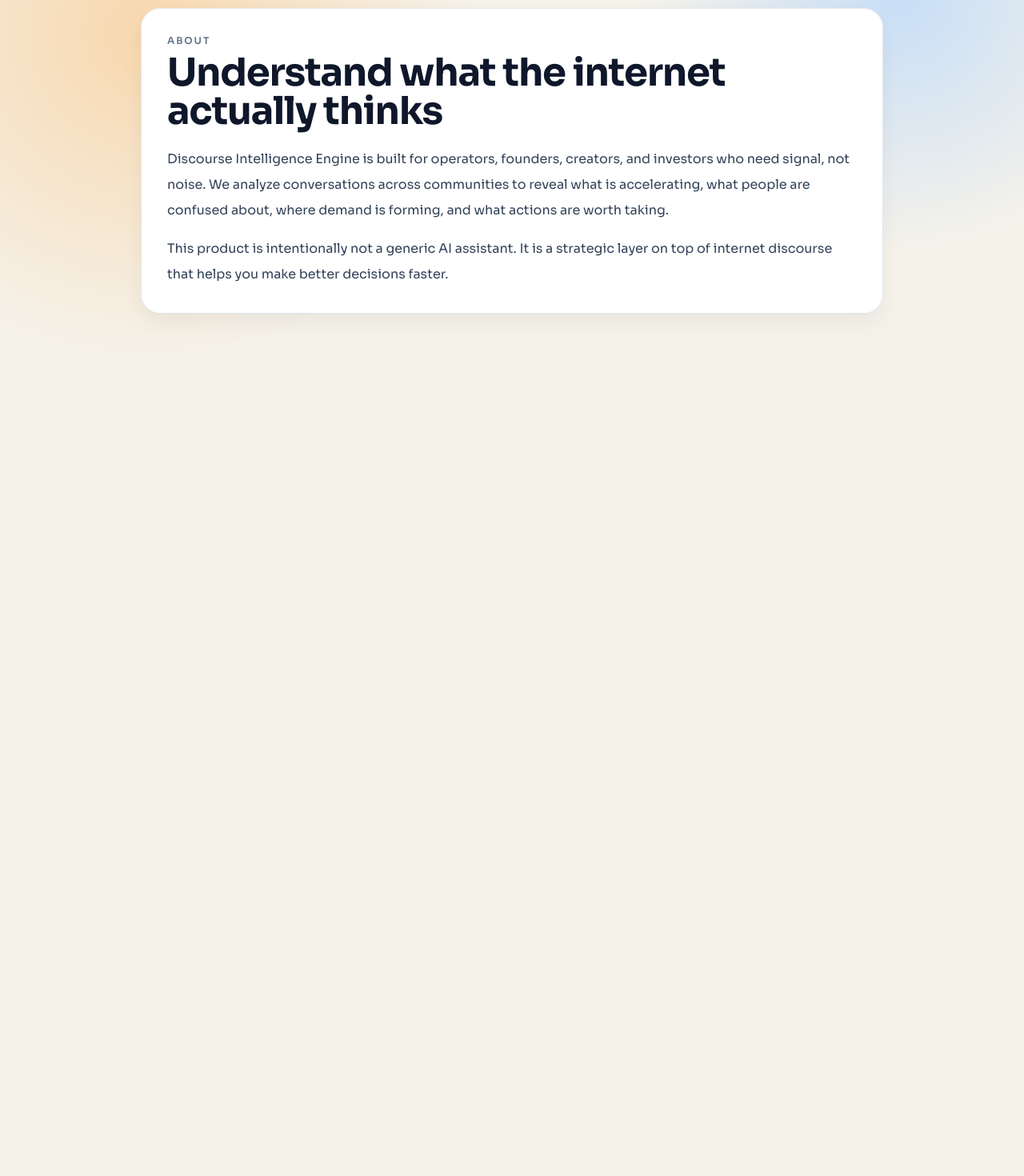
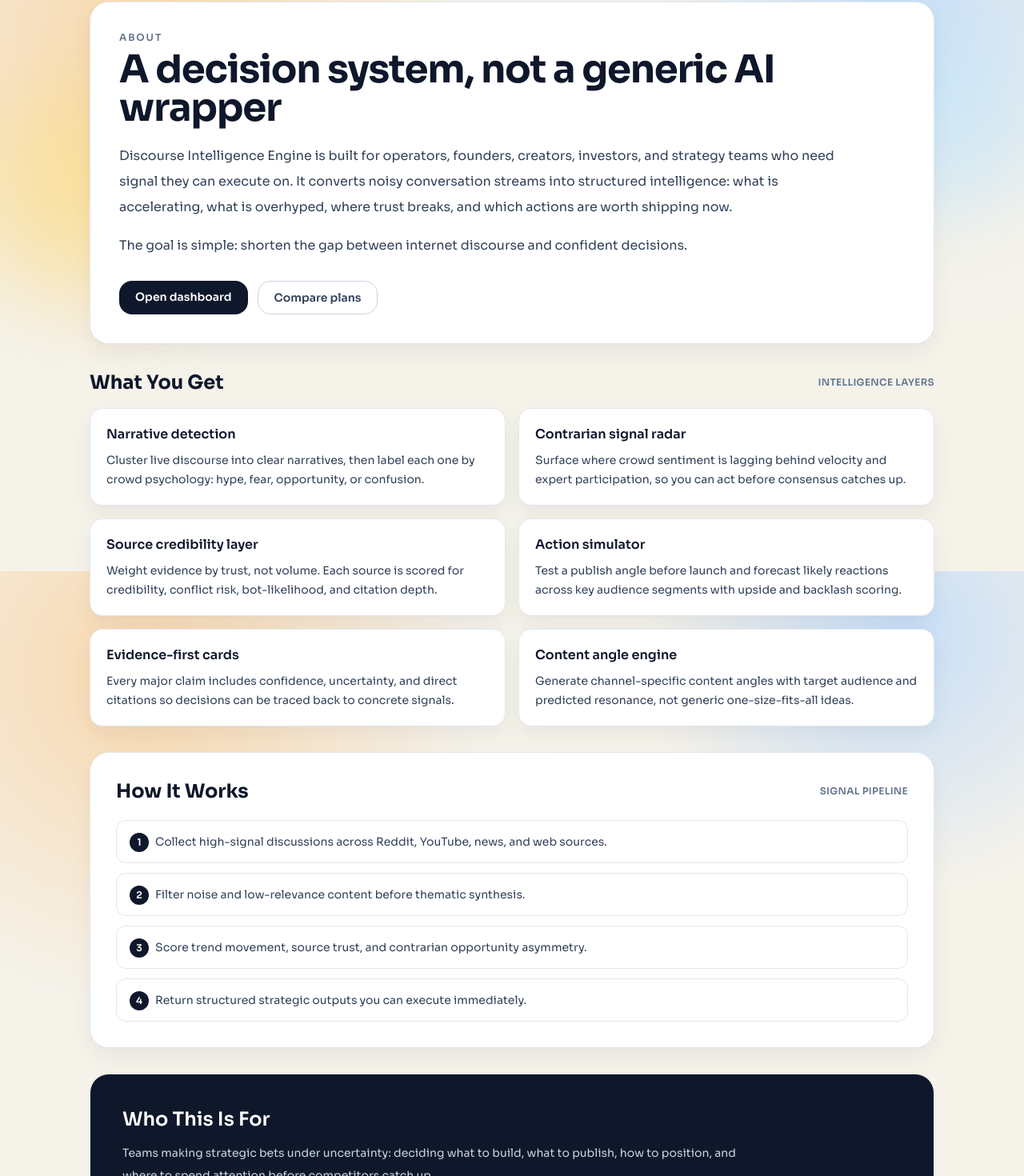
Before and after one commit to noname7571/topic-research, a Next.js app: page /about in a window 1280 px wide. Shown: the part 86-1556 px from the top of the page at 80% size. Before the commit the page ends 800 px from the top, so only its background shows below. Built offline with nearby package versions, Linux system fonts and the light colour scheme; no server answers.

Commit message:
Enhance AboutPage

```diff
--- a/app/about/page.tsx
+++ b/app/about/page.tsx
@@ -1,22 +1,127 @@
+import Link from "next/link";
+
+const operatingLayers = [
+  {
+    title: "Narrative detection",
+    description:
+      "Cluster live discourse into clear narratives, then label each one by crowd psychology: hype, fear, opportunity, or confusion.",
+  },
+  {
+    title: "Contrarian signal radar",
+    description:
+      "Surface where crowd sentiment is lagging behind velocity and expert participation, so you can act before consensus catches up.",
+  },
+  {
+    title: "Source credibility layer",
+    description:
+      "Weight evidence by trust, not volume. Each source is scored for credibility, conflict risk, bot-likelihood, and citation depth.",
+  },
+  {
+    title: "Action simulator",
+    description:
+      "Test a publish angle before launch and forecast likely reactions across key audience segments with upside and backlash scoring.",
+  },
+  {
+    title: "Evidence-first cards",
+    description:
+      "Every major claim includes confidence, uncertainty, and direct citations so decisions can be traced back to concrete signals.",
+  },
+  {
+    title: "Content angle engine",
+    description:
+      "Generate channel-specific content angles with target audience and predicted resonance, not generic one-size-fits-all ideas.",
+  },
+];
+
+const processSteps = [
+  "Collect high-signal discussions across Reddit, YouTube, news, and web sources.",
+  "Filter noise and low-relevance content before thematic synthesis.",
+  "Score trend movement, source trust, and contrarian opportunity asymmetry.",
+  "Return structured strategic outputs you can execute immediately.",
+];
+
 export default function AboutPage() {
   return (
-    <div className="mx-auto w-full max-w-5xl px-5 pb-16 pt-10 sm:px-8 lg:px-12">
-      <section className="glass-panel rounded-3xl p-8">
-        <p className="text-xs font-semibold uppercase tracking-[0.16em] text-slate-500">
-          About
+    <div className="relative mx-auto w-full max-w-6xl px-5 pb-16 pt-8 sm:px-8 lg:px-12">
+      <div className="pointer-events-none absolute left-[-90px] top-[140px] h-64 w-64 rounded-full bg-amber-300/30 blur-3xl" />
+      <div className="pointer-events-none absolute right-[-70px] top-[70px] h-56 w-56 rounded-full bg-sky-200/45 blur-3xl" />
+
+      <section className="glass-panel relative rounded-3xl p-7 sm:p-9">
+        <p className="text-xs font-semibold uppercase tracking-[0.16em] text-slate-500">About</p>
+        <h1 className="mt-2 text-4xl font-bold tracking-tight text-slate-900 sm:text-5xl">
+          A decision system, not a generic AI wrapper
+        </h1>
+        <p className="mt-5 max-w-4xl text-base leading-8 text-slate-700">
+          Discourse Intelligence Engine is built for operators, founders, creators, investors, and
+          strategy teams who need signal they can execute on. It converts noisy conversation streams
+          into structured intelligence: what is accelerating, what is overhyped, where trust breaks,
+          and which actions are worth shipping now.
         </p>
-        <h1 className="mt-2 text-4xl font-bold tracking-tight text-slate-900 sm:text-5xl">
-          Understand what the internet actually thinks
-        </h1>
-        <p className="mt-5 text-base leading-8 text-slate-700">
-          Discourse Intelligence Engine is built for operators, founders, creators, and investors who
-          need signal, not noise. We analyze conversations across communities to reveal what is
-          accelerating, what people are confused about, where demand is forming, and what actions are
-          worth taking.
+        <p className="mt-4 max-w-4xl text-base leading-8 text-slate-700">
+          The goal is simple: shorten the gap between internet discourse and confident decisions.
         </p>
-        <p className="mt-4 text-base leading-8 text-slate-700">
-          This product is intentionally not a generic AI assistant. It is a strategic layer on top of
-          internet discourse that helps you make better decisions faster.
+
+        <div className="mt-7 flex flex-wrap gap-3">
+          <Link
+            href="/dashboard"
+            className="rounded-2xl bg-slate-900 px-5 py-2.5 text-sm font-semibold text-white transition hover:bg-slate-800"
+          >
+            Open dashboard
+          </Link>
+          <Link
+            href="/pricing"
+            className="rounded-2xl border border-slate-300 bg-white px-5 py-2.5 text-sm font-semibold text-slate-700 transition hover:bg-slate-50"
+          >
+            Compare plans
+          </Link>
+        </div>
+      </section>
+
+      <section className="mt-8 space-y-4">
+        <div className="flex items-center justify-between">
+          <h2 className="text-2xl font-bold text-slate-900">What You Get</h2>
+          <p className="text-xs font-semibold uppercase tracking-wide text-slate-500">
+            Intelligence layers
+          </p>
+        </div>
+        <div className="grid gap-4 md:grid-cols-2">
+          {operatingLayers.map((layer) => (
+            <article key={layer.title} className="glass-panel rounded-2xl p-5">
+              <h3 className="text-base font-semibold text-slate-900">{layer.title}</h3>
+              <p className="mt-2 text-sm leading-6 text-slate-700">{layer.description}</p>
+            </article>
+          ))}
+        </div>
+      </section>
+
+      <section className="glass-panel mt-8 rounded-3xl p-6 sm:p-8">
+        <div className="flex items-center justify-between">
+          <h2 className="text-2xl font-bold text-slate-900">How It Works</h2>
+          <p className="text-xs font-semibold uppercase tracking-wide text-slate-500">
+            Signal pipeline
+          </p>
+        </div>
+        <ol className="mt-5 space-y-3 text-sm leading-7 text-slate-700">
+          {processSteps.map((step, index) => (
+            <li key={step} className="rounded-xl border border-slate-200 bg-white px-4 py-3">
+              <span className="mr-2 inline-flex h-6 w-6 items-center justify-center rounded-full bg-slate-900 text-xs font-semibold text-white">
+                {index + 1}
+              </span>
+              {step}
+            </li>
+          ))}
+        </ol>
+      </section>
+
+      <section className="mt-8 rounded-3xl border border-slate-200 bg-slate-900 px-6 py-10 text-white sm:px-10">
+        <h2 className="text-2xl font-semibold">Who This Is For</h2>
+        <p className="mt-3 max-w-3xl text-sm leading-7 text-slate-300">
+          Teams making strategic bets under uncertainty: deciding what to build, what to publish,
+          how to position, and where to spend attention before competitors catch up.
+        </p>
+        <p className="mt-4 max-w-3xl text-sm leading-7 text-slate-300">
+          If your workflow depends on interpreting market narratives quickly and correctly, this
+          product exists for you.
         </p>
       </section>
     </div>
```
